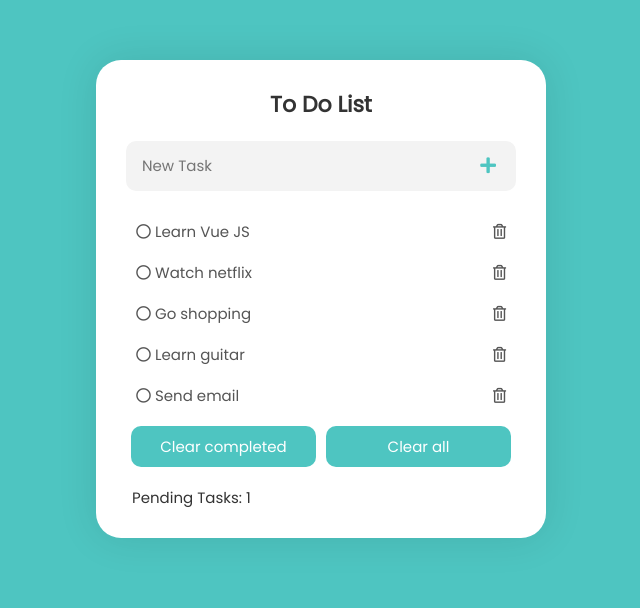
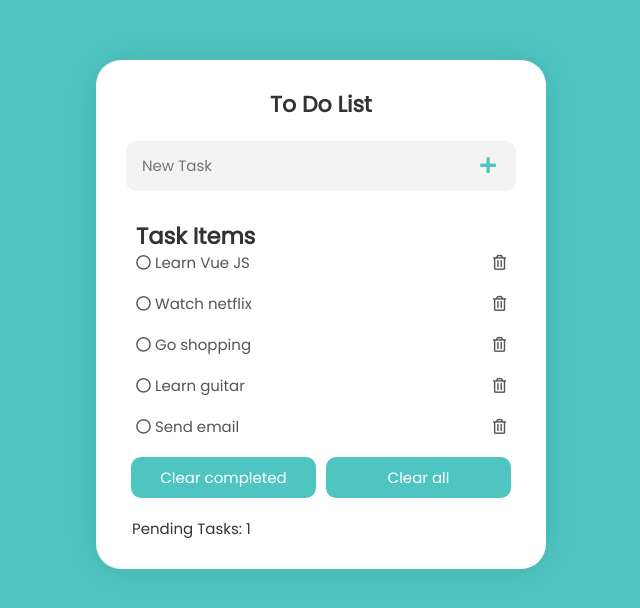
Before and after one commit to Gleemox/todo-app-built-using-VueJS, a Vue app: page / in a window 1280 px wide. Shown: the top 608 px of the page, without its empty margins (319-959 px from the left). Built offline with nearby package versions, Linux system fonts and the light colour scheme.

Commit message:
Add a new "Task Item" component

```diff
--- /dev/null
+++ b/src/components/Task-item.vue
@@ -0,0 +1,10 @@
+<template>
+<h2>Task Items</h2>
+</template>
+
+
+<script>
+export default{
+name: 'TaskItem',
+}
+</script>
--- a/src/components/Task.vue
+++ b/src/components/Task.vue
@@ -13,6 +13,7 @@
       <!-- task lists -->
       <div class="taskItems">
         <ul>
+        <task-item></task-item>
           <li v-for="task in tasks" :key="task.id">
             <button><i class="far fa-circle"></i> {{task.title}}</button>
             <button><i class="far fa-trash-alt"></i></button>
@@ -33,9 +34,13 @@
 </template>
 
 <script>
+import TaskItem from './Task-item';
 export default {
   name: "Task",
   props:['tasks'],
+  components:{
+  TaskItem
+  },
   computed: {
   incomplete(){
   return this.tasks.filter(this.inProgress).length;
```
